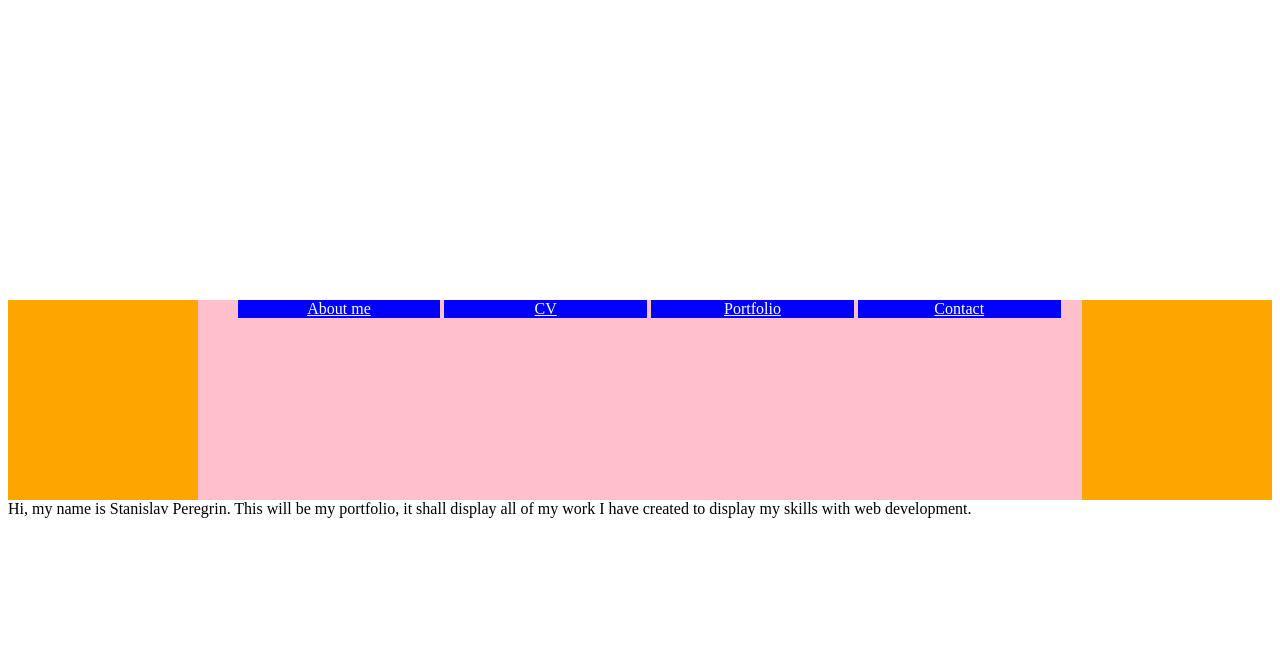
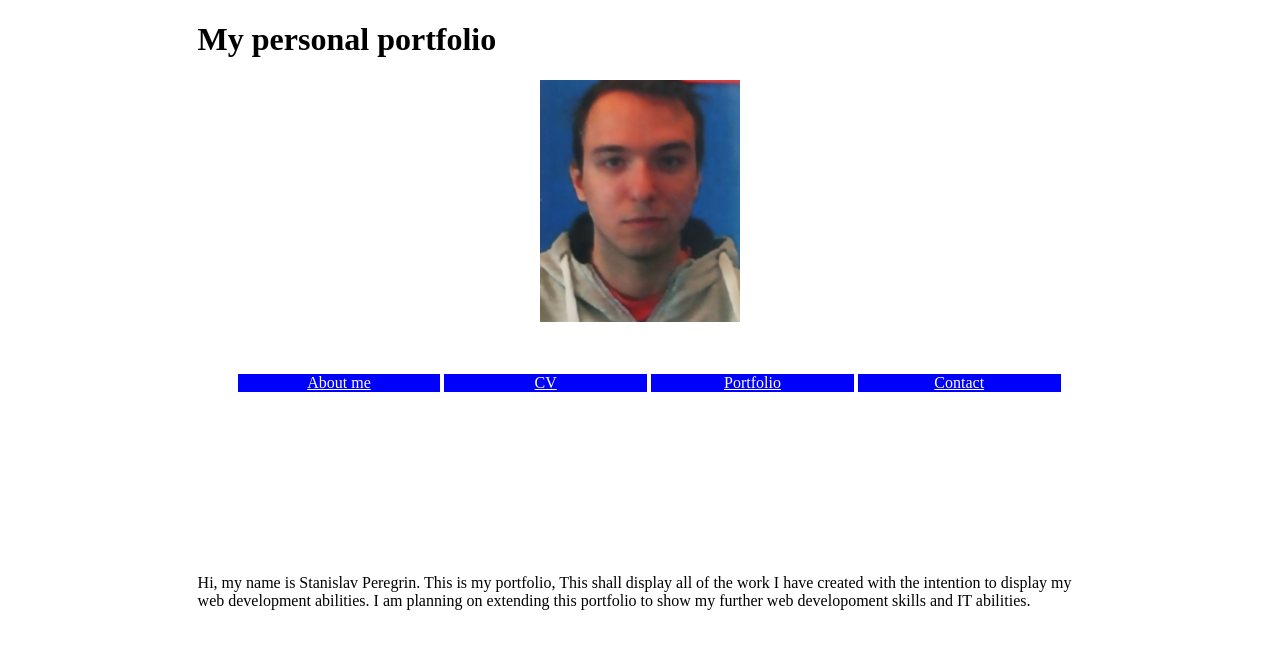
Before and after one commit to StanislavPeregrin1997/Assigment-0, a plain HTML site: page index.html in a window 1280 px wide. Drawn offline with Linux system fonts and the light colour scheme.

Commit message:
progress

```diff
--- a/index.html
+++ b/index.html
@@ -8,6 +8,14 @@
     <link rel="stylesheet" href="style.css">
 </head>
 <body>
+    <div id="web-container">
+    <div class="jumbotron">
+        <h1 class="title"><font color="black" >My personal portfolio</font>
+        </h1>
+    </div>
+    <div id="profile-image">
+        <img src="assets/me.jpg" >
+    </div>
     <nav>
         <ul>
             <li class="active">
@@ -25,8 +33,10 @@
 
         </ul>
       </nav>
-      <p1> Hi, my name is Stanislav Peregrin. This will be my portfolio, it shall display all of my work I have created
-          to display my skills with web development.
+      <p1> Hi, my name is Stanislav Peregrin. This is my portfolio, This shall display all of the work I have created
+           with the intention to display my web development abilities. I am planning on extending this portfolio to show
+           my further web developoment skills and IT abilities.
       </p1>
+    </div>
 </body>
 </html>
--- a/style.css
+++ b/style.css
@@ -3,16 +3,10 @@ body{
 }
 nav {
     width: 100%;
-    background-color: orange;
     height: 25vh;
-    margin-top: 37.5vh;
+    top: 37.5vh;
 }
-ul {
-    background-color: pink;
-    margin-left: 15%;
-    margin-right: 15%;
-    height: 25vh;
-}
+
 li {
     background-color: blue;
     width: 24%;
@@ -38,3 +32,17 @@ p {
     margin-right: 15%;
     height: 25vh;
 }
+#profile-image {
+width: 100%;
+text-align: center;
+}
+img {
+    margin-left: auto;
+    margin-right: auto;
+    margin-bottom: 2em;
+    width: 200px;
+}
+#web-container{
+    margin-left: 15%;
+    margin-right: 15%;
+}
```
Also changed, not shown: assets/me.jpg (added), me.jpg (added).
